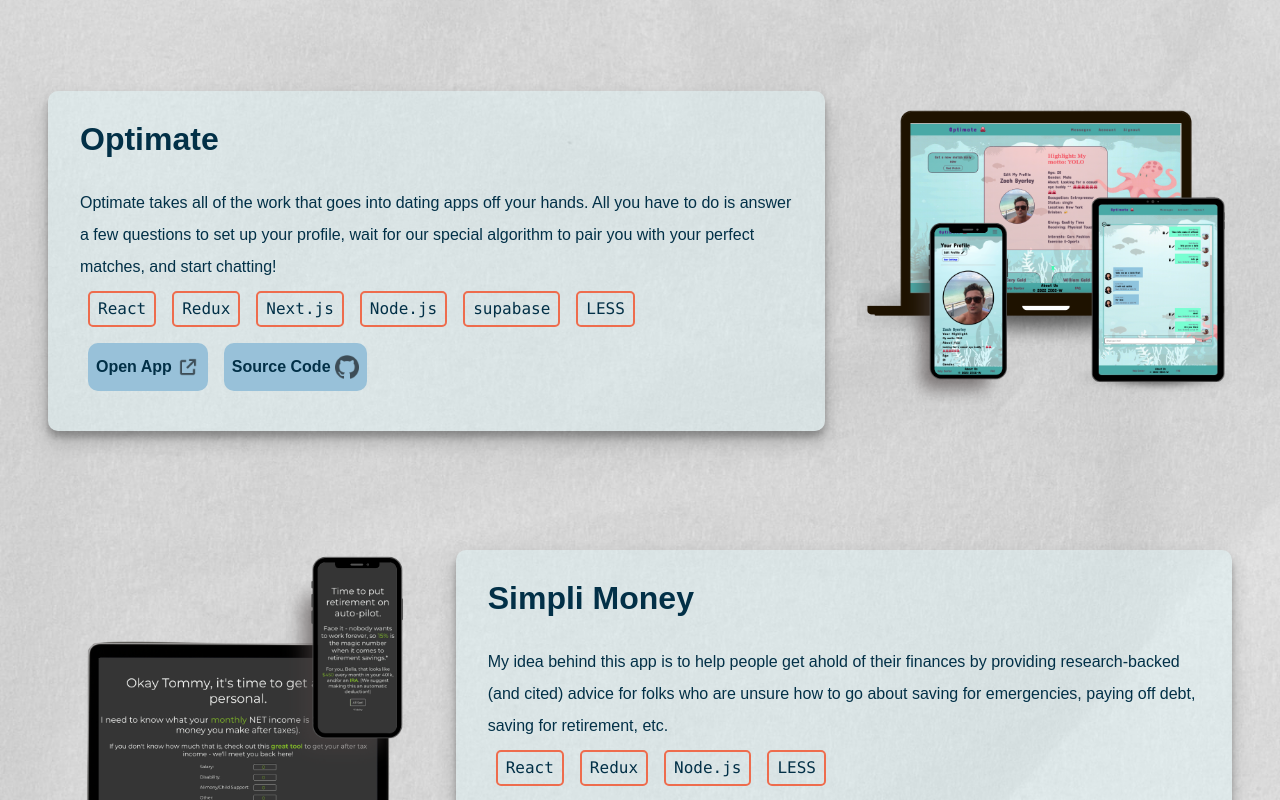
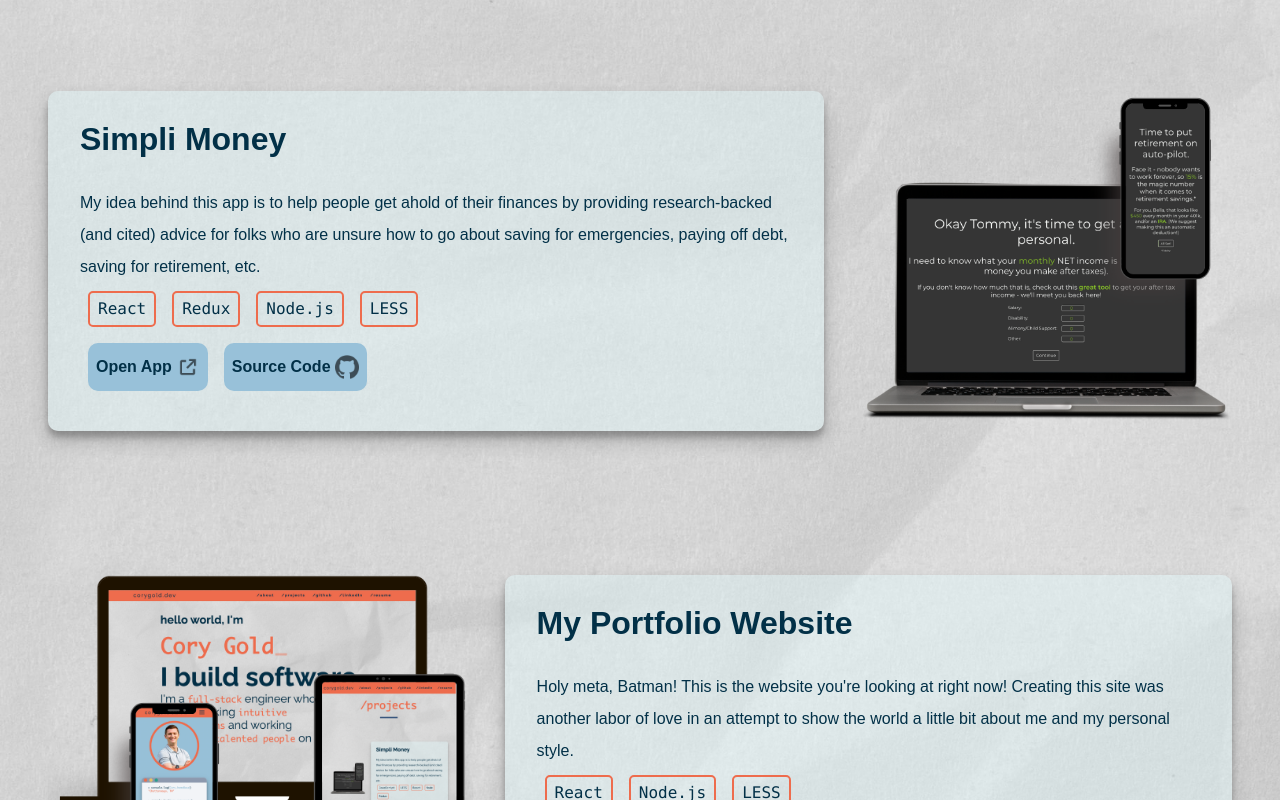
Before and after one commit to corumgold/corygold.dev, a React (Create React App) app: page / in a window 1280 px wide. Shown: the part 4140-4940 px from the top of the page. Built offline with nearby package versions, Linux system fonts and the light colour scheme; a web font is replaced by a local one.

Commit message:
Update project links to unpaid domains

```diff
--- a/src/projects.js
+++ b/src/projects.js
@@ -7,33 +7,33 @@ const projects = [
     description:
       "2 Minute Fit is a productivity/health application that provides users with daily exercises to complete between meetings or during other breaks while working at a desk.",
     projectLink: "https://github.com/corumgold/2min.fit",
-    liveLink: "https://2min.fit/",
+    liveLink: "https://fascinating-croquembouche-efec8f.netlify.app/",
     tools: ["React", "Node.js"],
   },
+  // {
+  //   id: 2,
+  //   title: "Optimate",
+  //   image: process.env.PUBLIC_URL + `/images/optimate.png`,
+  //   altText: "optimate project image",
+  //   description:
+  //     "Optimate takes all of the work that goes into dating apps off your hands. All you have to do is answer a few questions to set up your profile, wait for our special algorithm to pair you with your perfect matches, and start chatting!",
+  //   projectLink: "https://github.com/OG-FSA-2208/Optimate",
+  //   liveLink: "https://optim8.netlify.app/",
+  //   tools: ["React", "Redux", "Next.js", "Node.js", "supabase", "LESS"],
+  // },
   {
     id: 2,
-    title: "Optimate",
-    image: process.env.PUBLIC_URL + `/images/optimate.png`,
-    altText: "optimate project image",
-    description:
-      "Optimate takes all of the work that goes into dating apps off your hands. All you have to do is answer a few questions to set up your profile, wait for our special algorithm to pair you with your perfect matches, and start chatting!",
-    projectLink: "https://github.com/OG-FSA-2208/Optimate",
-    liveLink: "https://optim8.netlify.app/",
-    tools: ["React", "Redux", "Next.js", "Node.js", "supabase", "LESS"],
-  },
-  {
-    id: 3,
     title: "Simpli Money",
     image: process.env.PUBLIC_URL + `/images/simpli_money.png`,
     altText: "simpli money project image",
     description:
       "My idea behind this app is to help people get ahold of their finances by providing research-backed (and cited) advice for folks who are unsure how to go about saving for emergencies, paying off debt, saving for retirement, etc.",
     projectLink: "https://github.com/corumgold/simpli-money",
-    liveLink: "https://www.simpli.money",
+    liveLink: "https://sensational-biscuit-80e212.netlify.app/",
     tools: ["React", "Redux", "Node.js", "LESS"],
   },
   {
-    id: 4,
+    id: 3,
     title: "My Portfolio Website",
     image: process.env.PUBLIC_URL + `/images/corygolddev.png`,
     altText: "portfolio project image",
@@ -43,7 +43,7 @@ const projects = [
     tools: ["React", "Node.js", "LESS"],
   },
   {
-    id: 5,
+    id: 4,
     title: "Enrollments Tool",
     image: process.env.PUBLIC_URL + `/images/enrollments_tool.png`,
     altText: "enrollments project image",
@@ -53,7 +53,7 @@ const projects = [
     tools: ["React", "Redux", "Express.js", "Node.js", "PostgreSQL", "LESS"],
   },
   {
-    id: 6,
+    id: 5,
     title: "Chickagotchi",
     image: process.env.PUBLIC_URL + "/images/chickagotchi.png",
     altText: "chickagotchi project image",
```
